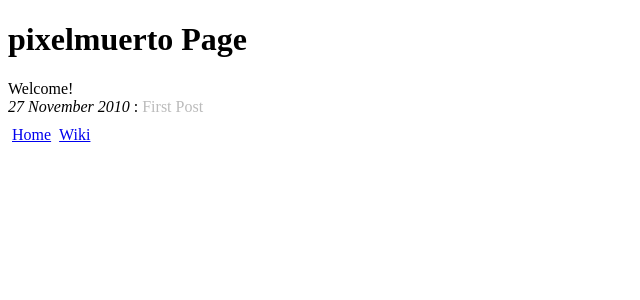
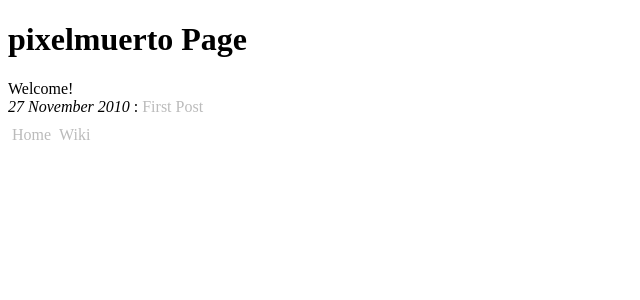
Before and after one commit to pixelmuerto/pixelmuerto.github.com, a Jekyll site: the page built from index.html, in a window 1280 px wide. Shown: the top 300 px of the page, without its empty margins (0-640 px from the left). Built offline with Jekyll 4.4.1, drawn with Linux system fonts in a browser that asks for light colours.

Commit message:
#footer div a

```diff
--- a/_layouts/default.html
+++ b/_layouts/default.html
@@ -10,8 +10,8 @@
 	{{ content }}
 
 <div id="footer">
-	<div><a class="grisSinDecoration" href="/">Home</a></div>
-	<div><a class="grisSinDecoration" href="/wiki">Wiki</a></div>
+	<div><a href="/">Home</a></div>
+	<div><a href="/wiki">Wiki</a></div>
 </div>
 </body>
 </html>
--- a/css/style.css
+++ b/css/style.css
@@ -1,4 +1,4 @@
 .fondogris {background-color:#fff;}
 .postEnlace a {text-decoration:none;color:#bbb;}
 #footer div {float:left;margin:10px 4px 0px 4px;}
-.grisSinDecoration {text-decoration:none;color:#bbb;}
+#footer div a {text-decoration:none;color:#bbb;}
```
